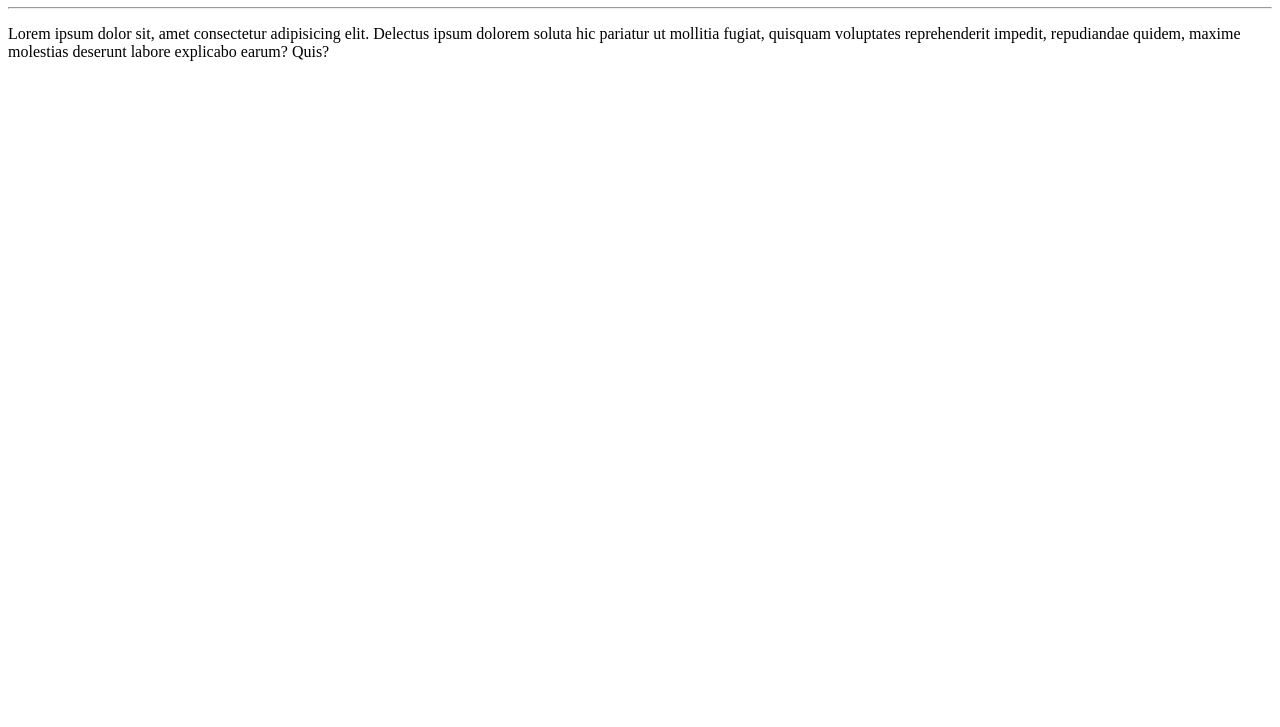
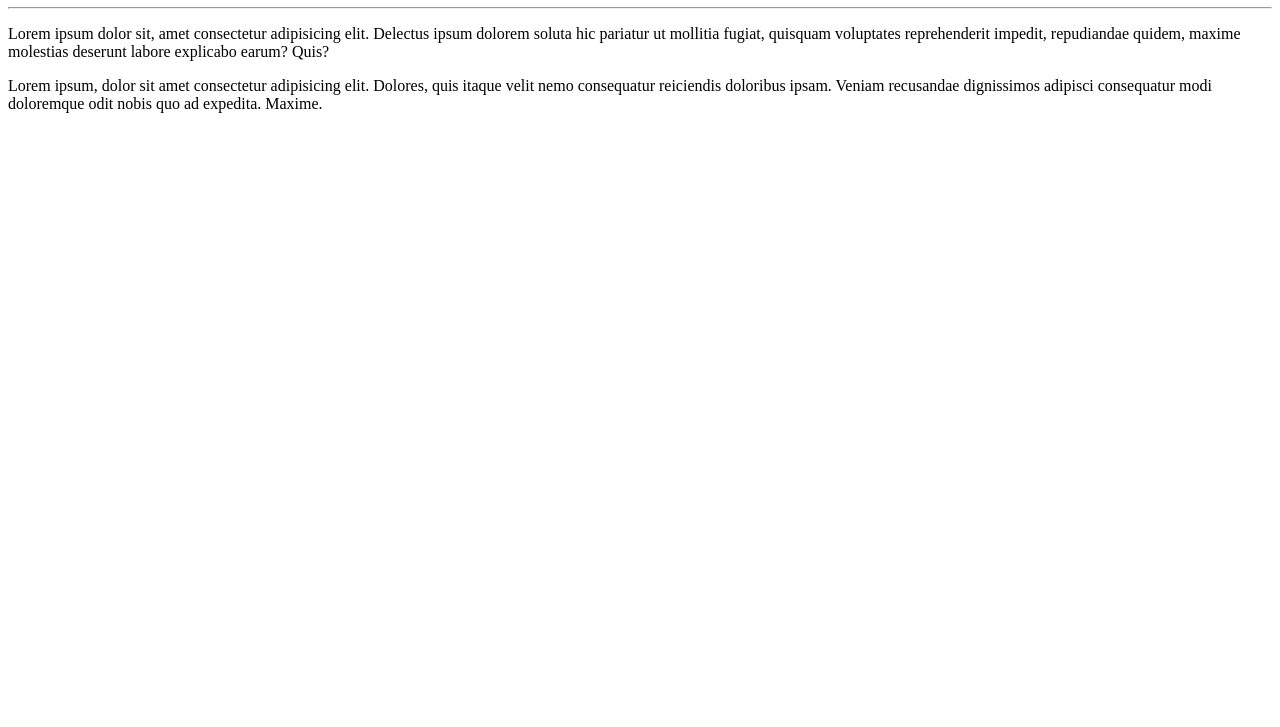
Before and after one commit to JeffLins18/Ola-Mundo, a plain HTML site: page site-exemplo/index.html in a window 1280 px wide. Shown: the part 73-800 px from the top of the page. Drawn offline with Linux system fonts and the light colour scheme.

Commit message:
Adicionei mais um parágrafo

```diff
--- a/site-exemplo/index.html
+++ b/site-exemplo/index.html
@@ -9,5 +9,6 @@
     <h1>Olá, Mundo!</h1>
     <hr>
     <p>Lorem ipsum dolor sit, amet consectetur adipisicing elit. Delectus ipsum dolorem soluta hic pariatur ut mollitia fugiat, quisquam voluptates reprehenderit impedit, repudiandae quidem, maxime molestias deserunt labore explicabo earum? Quis?</p>
+    <p>Lorem ipsum, dolor sit amet consectetur adipisicing elit. Dolores, quis itaque velit nemo consequatur reiciendis doloribus ipsam. Veniam recusandae dignissimos adipisci consequatur modi doloremque odit nobis quo ad expedita. Maxime.</p>
 </body>
 </html>
```
